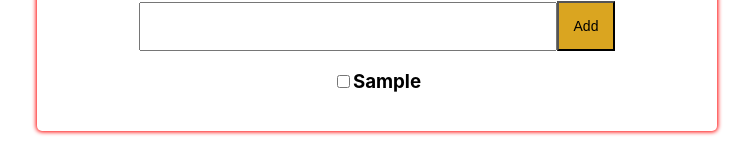
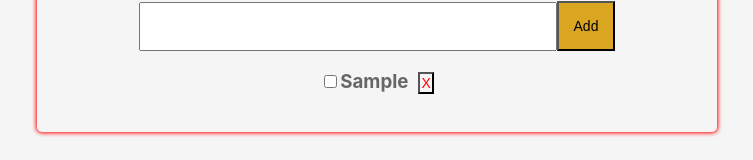
Before and after one commit to Hemlatab/todo-app, a React (Create React App) app: page / in a window 1280 px wide. Both pictures are taken after typing "Sample" into the empty fields and a click on the button "Add". Shown: the part 121-281 px from the top of the page, without its empty margins (263-1016 px from the left). Built offline with nearby package versions, Linux system fonts and the light colour scheme.

Commit message:
Add todo items functionality

```diff
--- a/src/components/AddTodoForm.css
+++ b/src/components/AddTodoForm.css
@@ -1,5 +1,7 @@
 .complete{
     text-decoration: line-through;
+    text-decoration-color: red;
+    text-decoration-style: double;
 }
 
 input[type='text']{
@@ -15,3 +17,6 @@ button{
 h1{
     color: maroon;
 }
+h3{
+    color:#666666;
+}
--- a/src/components/AddTodoForm.js
+++ b/src/components/AddTodoForm.js
@@ -26,12 +26,6 @@ class AddTodoForm extends React.Component{
         event.preventDefault()
         if(this.state.todoText!==''){
 
-            // this.setState({
-            //     todoItems:[...this.state.todoItems,{title:this.state.todoText,completed:false, id:this.state.currentIndex}],
-            //     todoText:'',
-
-            //     currentIndex:this.state.currentIndex +1
-            // })
             this.setState((state) => {
                 return({
                     todoItems:[...state.todoItems,{title:state.todoText,completed:false, id:state.currentIndex}],
@@ -47,22 +41,34 @@ class AddTodoForm extends React.Component{
 
     handleCheckbox = (id) => {
 
-        let index=this.state.todoItems[id];
-        console.log(index.id);
-        let result = this.state.todoItems.filter(()=>{
-            return index.id!==id;
+       let result = this.state.todoItems.map(function(todo){
+
+           if(todo.id === id){
+                return{
+                    completed:!todo.completed,
+                    id:todo.id,
+                    title:todo.title
+                }
+           }
+           else{
+                return todo
+           }
+
+       })
+       console.log(result)
+
+       this.setState({todoItems:result})
+    }
+    handleDelete = (event,id) => {
+
+        let res = this.state.todoItems.filter(function(task){
+            return task.id !== id;
 
         })
+        this.setState({todoItems:res})
+        console.log(res)
 
-        console.log(id);
-        console.log(this.state.todoItems[id].completed)
-        // let title=this.state.todoItems[id].title;
-        // let status=this.state.todoItems[id].completed;
-        // this.setState({
-        //     todoItems:[...result,{title:title,completed:!status}]})
-        this.setState((state,props)=> {
-            return ({todoItems:[...result,{title:state.todoItems[id].title,completed:!state.todoItems[id].completed}]})
-        })
+
     }
     render(){
 
@@ -75,9 +81,15 @@ class AddTodoForm extends React.Component{
         </form>
             {this.state.todoItems.map((task)=>{
 
-        return <h3 className={task.completed?'complete':''} key={task.id}><input type="checkbox" onClick={()=>this.handleCheckbox(task.id)} />{task.title}</h3>
-        //return <TodoItem todo={task.title} handleCheckbox={this.handleCheckbox} id={id} status={this.state.todoItems[id].completed} key={id}/>
+        return <TodoItem
+         todo={task.title}
+         handleCheckbox={this.handleCheckbox}
+         handleDelete={this.handleDelete}
+         id={task.id}
+         status={task.completed}
+         key={task.id}/>
            })}
+
 
         </>
         )
--- a/src/components/TodoItem.css
+++ b/src/components/TodoItem.css
@@ -11,3 +11,9 @@ body{
     font-size: 18px;
     color:#333333
 }
+.delete-btn{
+    color:red;
+    padding: 1px;
+    background:transparent;
+    margin-left: 10px;
+}
--- a/src/components/TodoItem.js
+++ b/src/components/TodoItem.js
@@ -1,10 +1,19 @@
 
 import React from 'react';
-
+import './TodoItem.css';
 
 const TodoItem = (props) => {
     return(
-<h3 key={props.id} className={props.status?'complete':''}><input type="checkbox" onClick={()=>props.handleCheckbox(props.id)} />{props.todo}</h3>
+<h3
+key={props.id}
+className={props.status?'complete':''}>
+<input type="checkbox"
+onClick={()=>props.handleCheckbox(props.id)} />
+{props.todo}
+<button className="delete-btn" type="button"
+onClick={(event)=>props.handleDelete(event,props.id)}>X
+</button>
+</h3>
     )
 }
 
```
